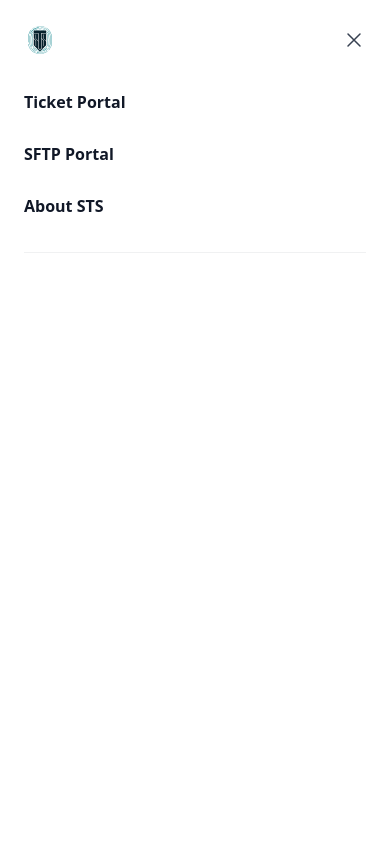
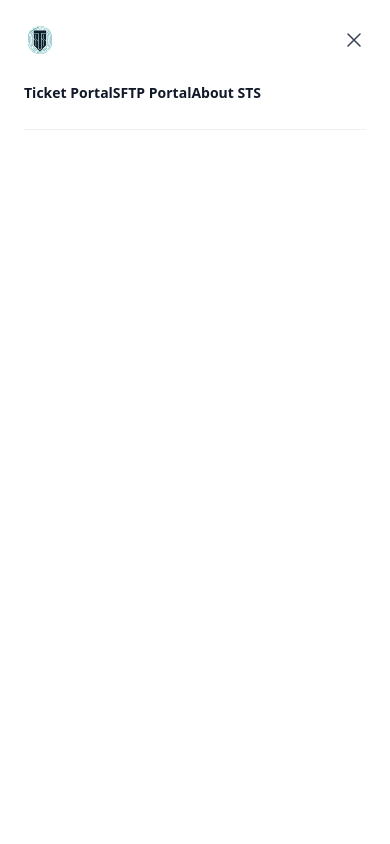
Before and after one commit to edolivar/sts-landing, a React (Vite) app: page / in a window 390 px wide. Both pictures are taken after a click on the button "Open main menu". Shown: the top 844 px of the page. Built offline with nearby package versions, Linux system fonts and the light colour scheme.

Commit message:
updated mobile navigation

```diff
--- a/src/About.jsx
+++ b/src/About.jsx
@@ -144,15 +144,29 @@ export default function About() {
             <div className="mt-6 flow-root">
               <div className="-my-6 divide-y divide-gray-500/10">
                 <div className="space-y-2 py-6">
-                  {navigation.map((item) => (
+                  {navigation.map((item) =>
+                    item.href.startsWith("http") ? (
+                      // External link - use <a>
                       <a
                         key={item.name}
                         href={item.href}
-                      className="-mx-3 block rounded-lg px-3 py-2 text-base/7 font-semibold text-gray-900 hover:bg-gray-50"
+                        className="text-sm/6 font-semibold text-gray-900"
+                        target="_blank"
+                        rel="noopener noreferrer"
                       >
                         {item.name}
                       </a>
-                  ))}
+                    ) : (
+                      // Internal link - use <Link>
+                      <Link
+                        key={item.name}
+                        to={item.href}
+                        className="text-sm/6 font-semibold text-gray-900"
+                      >
+                        {item.name}
+                      </Link>
+                    )
+                  )}
                 </div>
                 <div className="py-6"></div>
               </div>
--- a/src/Home.jsx
+++ b/src/Home.jsx
@@ -173,15 +173,29 @@ export default function Home() {
             <div className="mt-6 flow-root">
               <div className="-my-6 divide-y divide-gray-500/10">
                 <div className="space-y-2 py-6">
-                  {navigation.map((item) => (
+                  {navigation.map((item) =>
+                    item.href.startsWith("http") ? (
+                      // External link - use <a>
                       <a
                         key={item.name}
                         href={item.href}
-                      className="-mx-3 block rounded-lg px-3 py-2 text-base/7 font-semibold text-gray-900 hover:bg-gray-50"
+                        className="text-sm/6 font-semibold text-gray-900"
+                        target="_blank"
+                        rel="noopener noreferrer"
                       >
                         {item.name}
                       </a>
-                  ))}
+                    ) : (
+                      // Internal link - use <Link>
+                      <Link
+                        key={item.name}
+                        to={item.href}
+                        className="text-sm/6 font-semibold text-gray-900"
+                      >
+                        {item.name}
+                      </Link>
+                    )
+                  )}
                 </div>
                 <div className="py-6"></div>
               </div>
```
Lines whose indentation alone changed are shown as unchanged.
